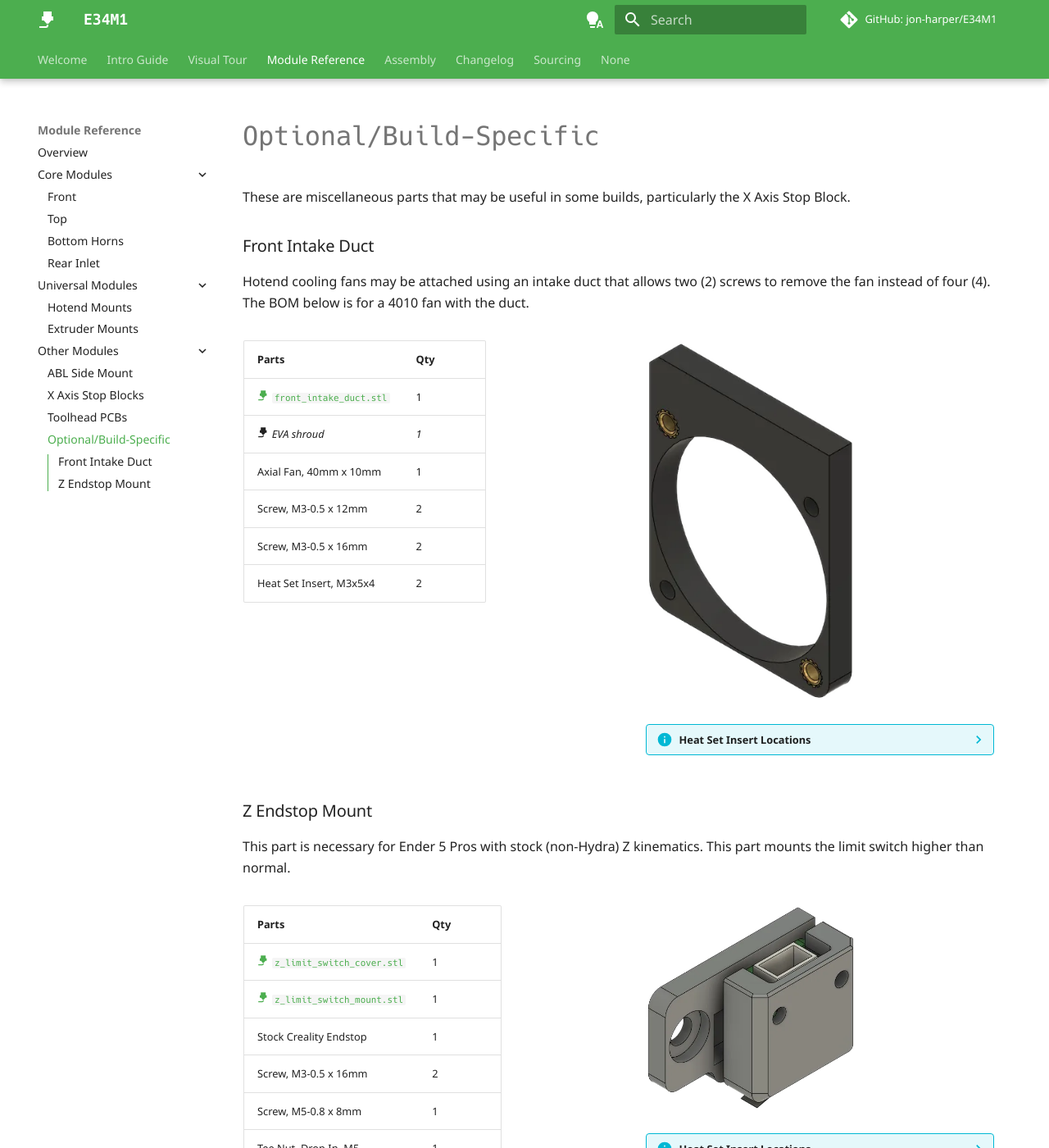
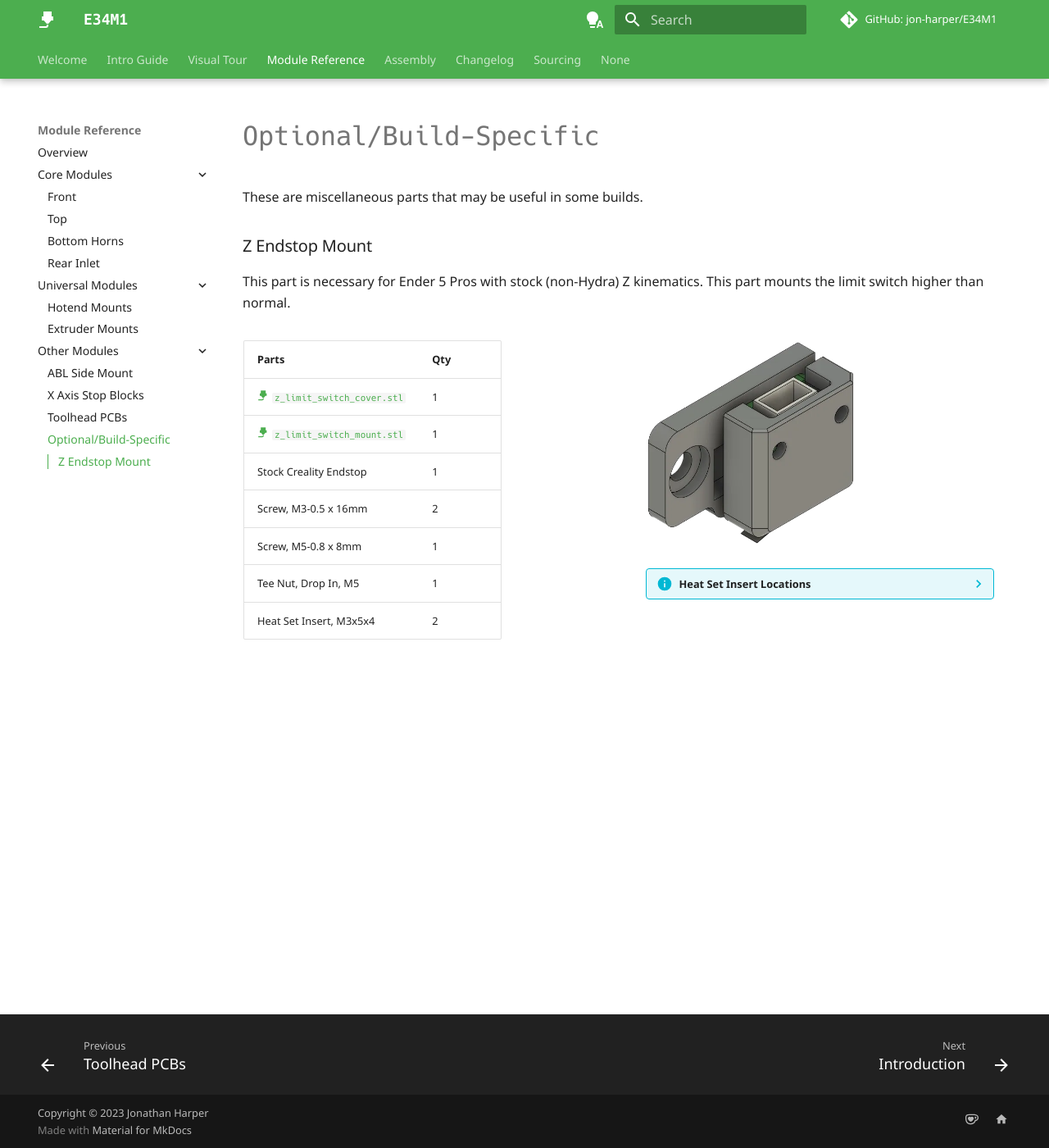
Before and after one commit to jon-harper/E34M1, an MkDocs documentation site: the page built from docs/modules/other.md, in a window 1280 px wide and 1400 px high. Shown: the whole window at 82% size. Built offline with MkDocs 1.6.1 and Material for MkDocs 9.7.7, drawn with Linux system fonts in a browser that asks for light colours; comment, search, counter and statistics services are not loaded.

Commit message:
Removed intake duct

```diff
--- a/docs/modules/other.md
+++ b/docs/modules/other.md
@@ -5,32 +5,7 @@ authors: Jon Harper
 date: 2023-4-5
 ---
 
-These are miscellaneous parts that may be useful in some builds, particularly the X Axis Stop Block.
-
-### Front Intake Duct
-
-Hotend cooling fans may be attached using an intake duct that allows two (2) screws to remove the fan instead of four (4). The BOM below is for a 4010 fan with the duct.
-
-<div markdown class="jh-grid-container jh-grid-2">
-<div markdown class="jh-grid-para">
-
-| Parts     | Qty |
-|-----------|-----|
-| [:material-printer-3d-nozzle: `front_intake_duct.stl`][front_intake]  | 1 |
-| *:material-printer-3d-nozzle: EVA shroud* | *1* |
-| Axial Fan, 40mm x 10mm    | 1 |
-| Screw, M3-0.5 x 12mm      | 2 |
-| Screw, M3-0.5 x 16mm      | 2 |
-| Heat Set Insert, M3x5x4   | 2 |
-
-</div>
-<div markdown class="jh-grid-img">
-![intake_illustration](../img/components/intake_duct.webp){ width=256px }
-
-??? info "Heat Set Insert Locations"
-    ![front_intake_illustration](../img/inserts/front_intake.webp){width=200px}
-</div>
-</div>
+These are miscellaneous parts that may be useful in some builds.
 
 ### Z Endstop Mount
 
```
